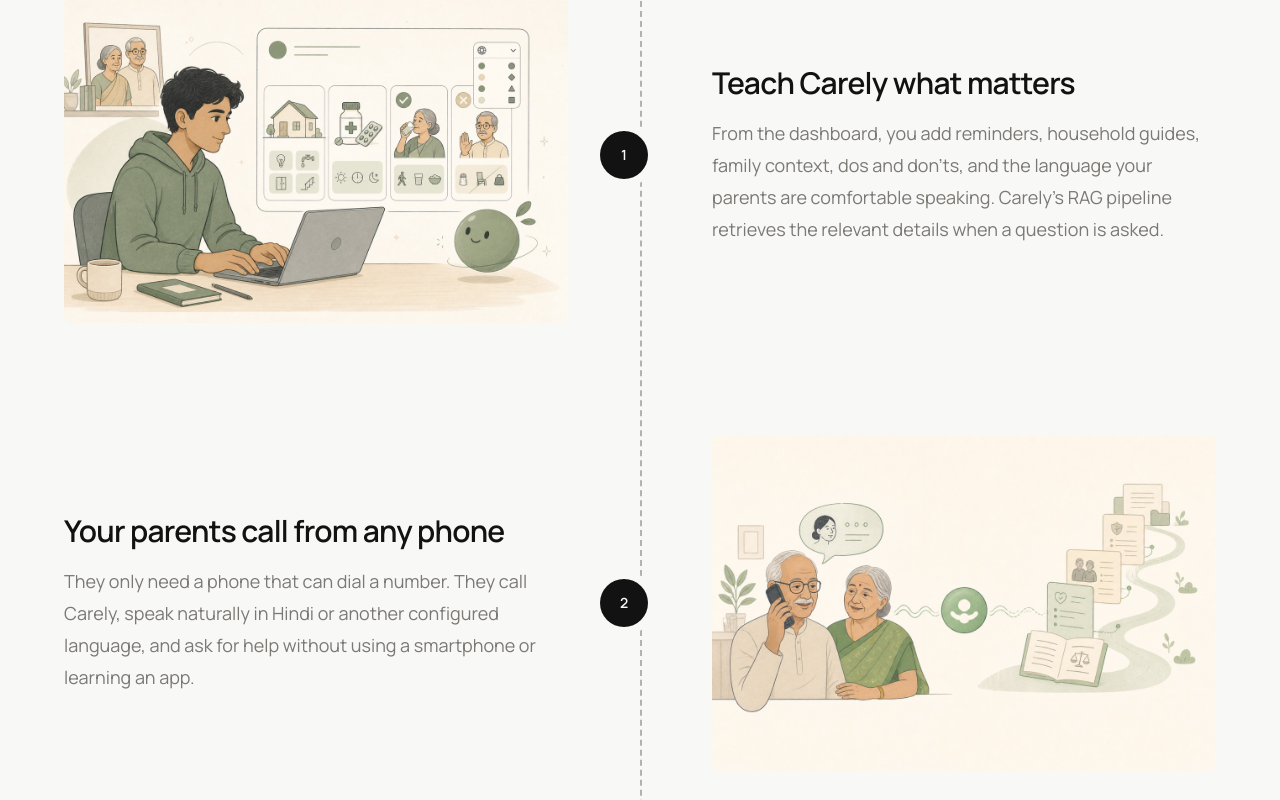
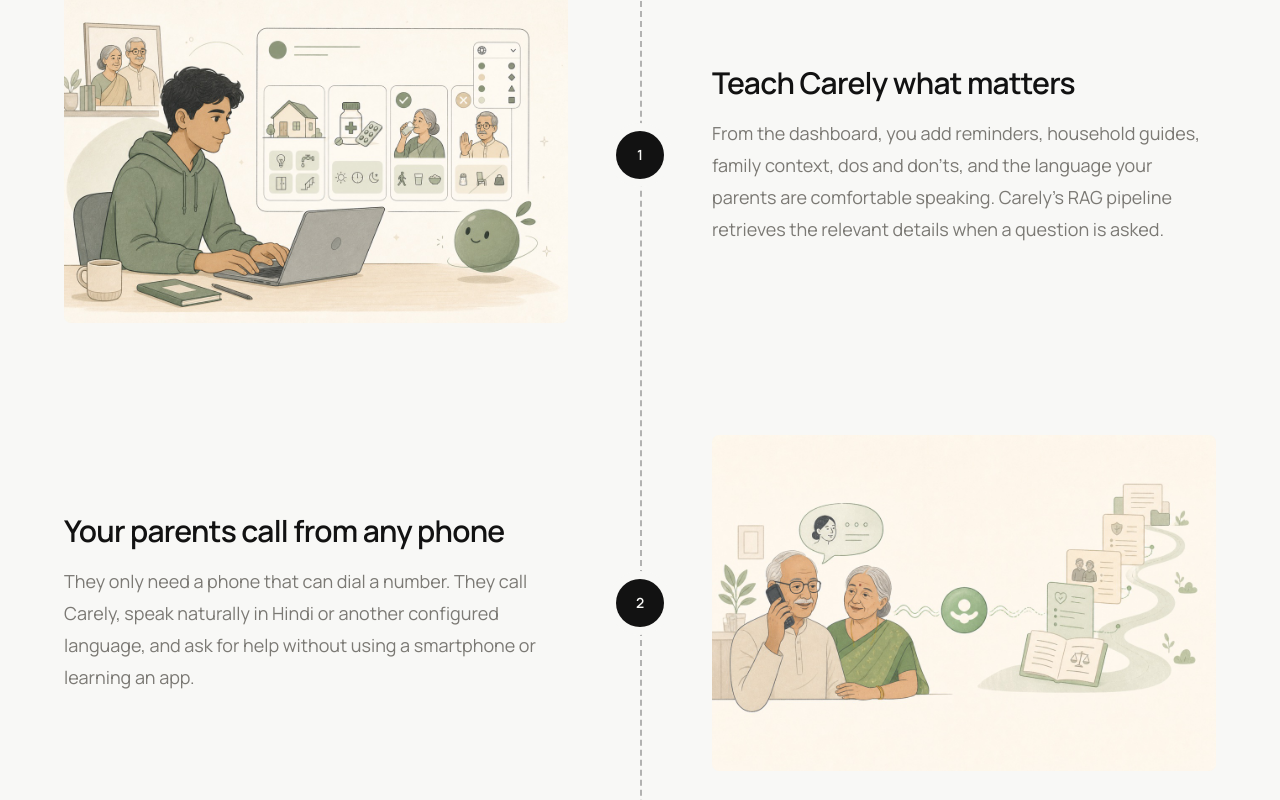
Before and after one commit to vimzh/carely, a Next.js app in the folder apps/web/: page / in a window 1280 px wide. Shown: the part 3020-3820 px from the top of the page. Built offline with nearby package versions, Linux system fonts and the light colour scheme; no server answers.

Commit message:
fix: align workflow steps with pathway

```diff
--- a/apps/web/src/components/landing-workflow.tsx
+++ b/apps/web/src/components/landing-workflow.tsx
@@ -70,7 +70,7 @@
                   className="aspect-[3/2] w-full object-cover"
                 />
               </div>
-              <div className="relative z-10 col-start-1 row-start-1 mt-5 flex size-12 items-center justify-center rounded-full bg-primary text-sm font-semibold text-primary-foreground ring-8 ring-background lg:col-start-2 lg:mt-0 lg:self-center">
+              <div className="relative z-10 col-start-1 row-start-1 mt-5 flex size-12 items-center justify-center rounded-full bg-primary text-sm font-semibold text-primary-foreground ring-8 ring-background lg:col-start-2 lg:mt-0 lg:self-center lg:justify-self-center">
                 {Number(number)}
               </div>
               <div
```
